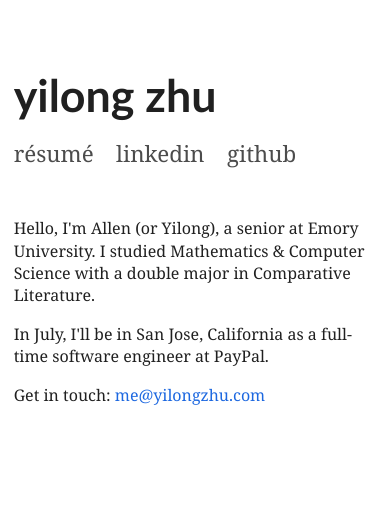
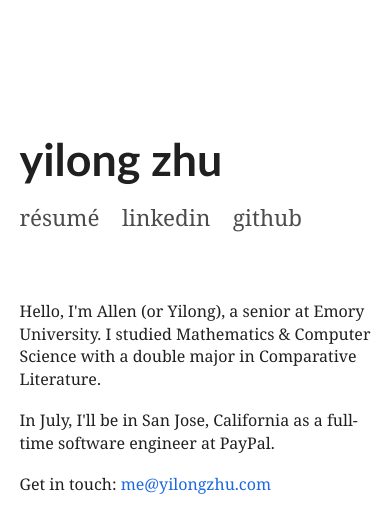
Before and after one commit to yilongzhu/yilongzhu-com, a plain HTML site: page public/index.html in a window 390 px wide. Drawn offline with Linux system fonts and the light colour scheme.

Commit message:
change margin spacing

```diff
--- a/public/main.css
+++ b/public/main.css
@@ -25,7 +25,7 @@ a {
 }
 
 header {
-    padding: 4em 0 2em 0;
+    padding: 8em 0 3em 0;
     text-transform: lowercase;
 }
 
@@ -47,18 +47,17 @@ nav a:hover {
     color: #1d68e0;
 }
 
-div#icons img {
-    width: 2rem;
-    margin: .18em 0 0 .4em;
-}
-
 main a {
     color: #1d68e0;
 }
 
+main p {
+    margin: 1.2em 0;
+}
+
 @media only screen and (max-width: 600px) {
     .container {
-        width: 93%;
+        width: 90%;
     }
 
     h1 {
```
